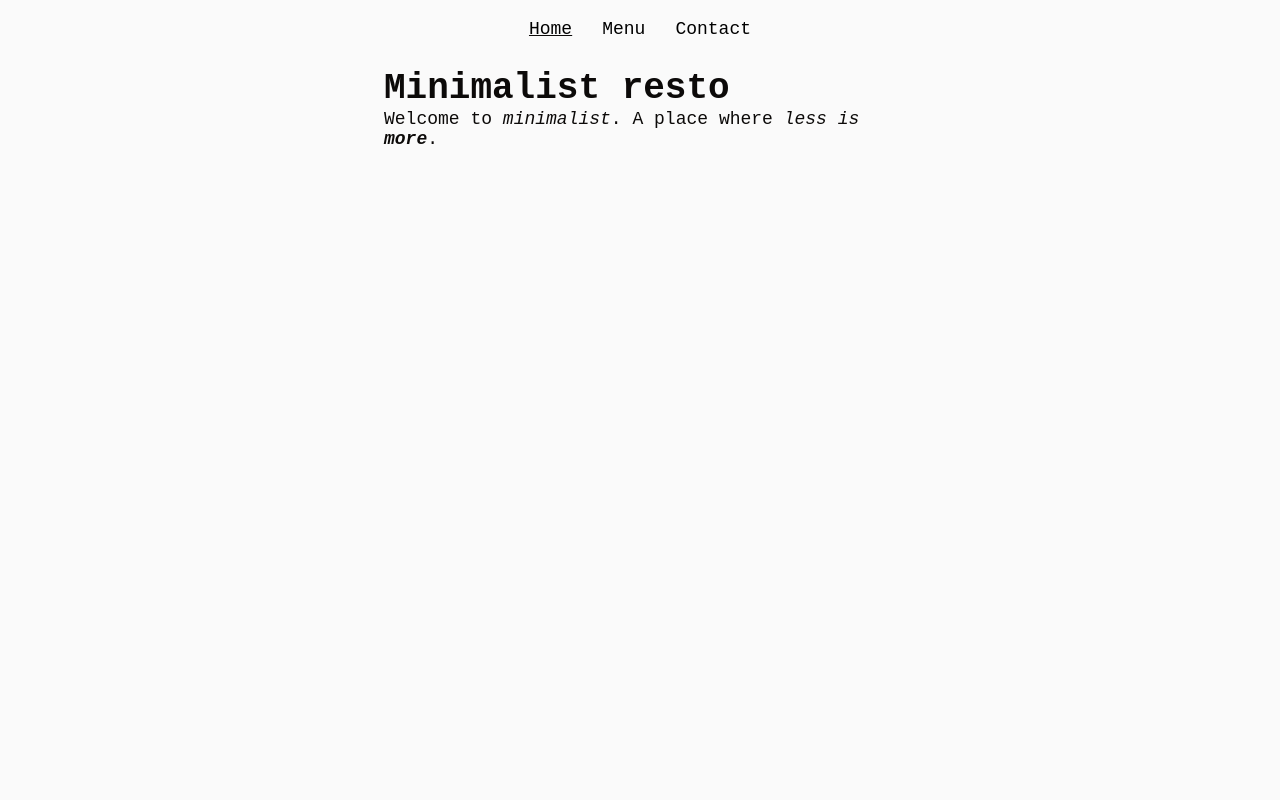
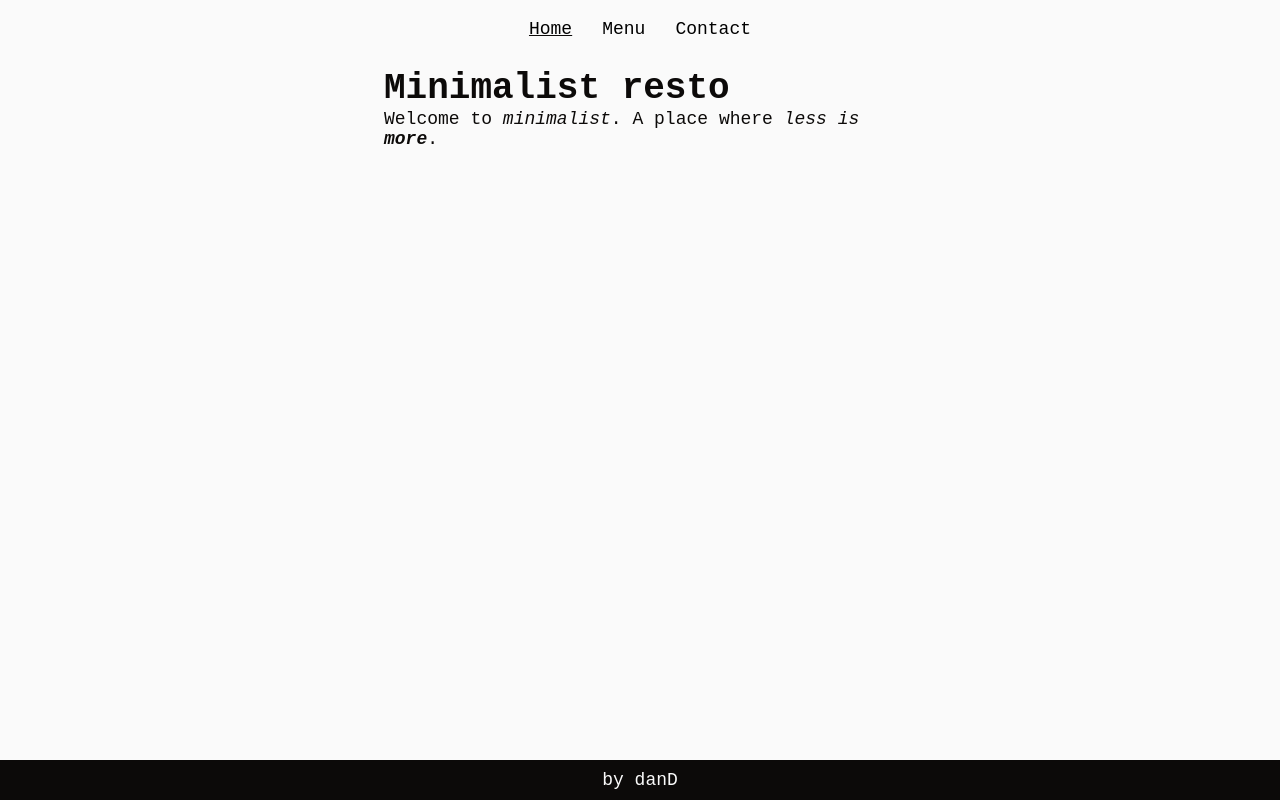
Before and after one commit to dZyad/restaurant-page, a website built with webpack: page src/index.html in a window 1280 px wide. Built offline with nearby package versions, Linux system fonts and the light colour scheme.

Commit message:
Add footer

```diff
--- a/src/index.html
+++ b/src/index.html
@@ -15,5 +15,6 @@
     </header>
     <div id="content">
     </div>
+    <footer>by <a href="https://github.com/dZyad">danD</a></footer>
 </body>
 </html>
--- a/src/style.css
+++ b/src/style.css
@@ -42,3 +42,18 @@ button {
 h1 {
     font-size: 2rem;
 }
+
+footer {
+    position: fixed;
+    bottom: 0;
+    width: 100%;
+    background-color: var(--stone-950);
+    text-align: center;
+    padding: 10px 0;
+    color: var(--stone-50);
+}
+
+a {
+    text-decoration: none;
+    color: inherit;
+}
```
